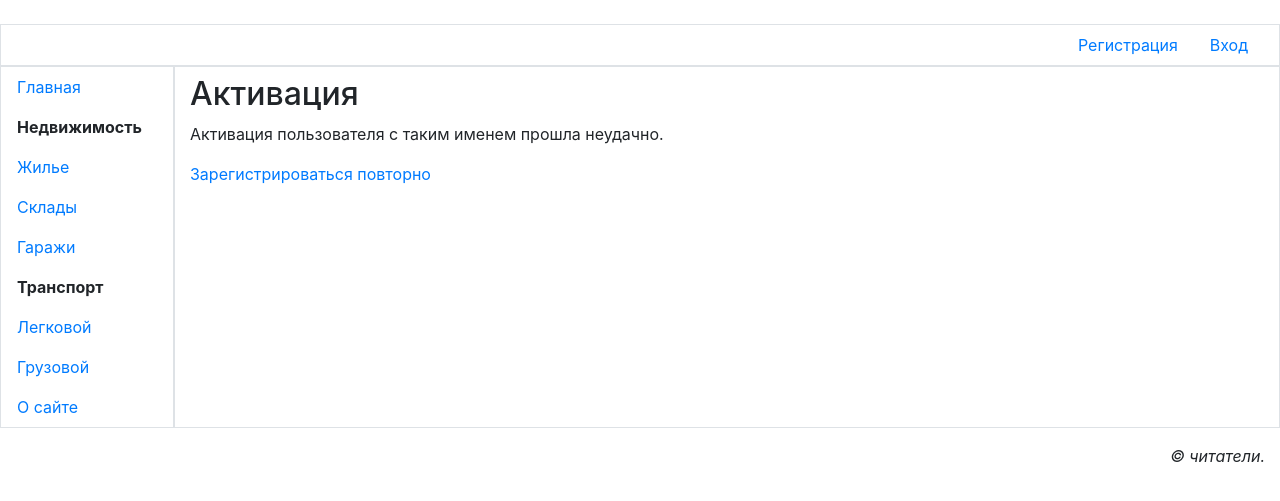
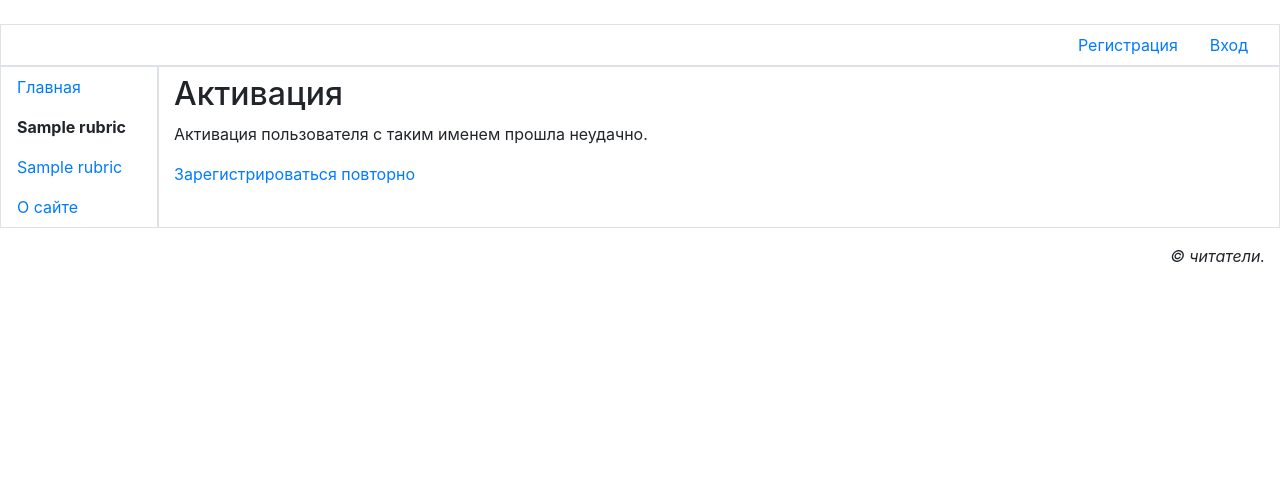
Before and after one commit to stas-andr/bboard, a Django app: page /accounts/register/activate/1/ in a window 1280 px wide. Shown: the part 115-616 px from the top of the page. Run offline with Django 3.2, Linux system fonts and the light colour scheme; tables that the repository leaves empty hold one stand-in row (values such as "Sample post"); some libraries are stand-ins or nearby versions.

Commit message:
добавлен вывод рубрик

```diff
--- a/bboard/settings.py
+++ b/bboard/settings.py
@@ -65,6 +65,7 @@ TEMPLATES = [
                 'django.template.context_processors.request',
                 'django.contrib.auth.context_processors.auth',
                 'django.contrib.messages.context_processors.messages',
+                'main.middlewares.bboard_context_processor',
             ],
         },
     },
--- /dev/null
+++ b/main/middlewares.py
@@ -0,0 +1,6 @@
+from .models import SubRubric
+
+def bboard_context_processor(request):
+    context = {}
+    context['rubrics'] = SubRubric.objects.all()
+    return context
--- a/main/templates/layout/basic.html
+++ b/main/templates/layout/basic.html
@@ -41,17 +41,16 @@
         <nav class="col-md-auto nav flex-column border">
             <a class="nav-link root"
                href="{% url 'main:index' %}">Главная</a>
+            {% for rubric in rubrics %}
+            {% ifchanged rubric.super_rubric.pk %}
             <span class="nav-link root font-weight-bold">
-                Недвижимость
+                {{ rubric.super_rubric.name }}
             </span>
-            <a class="nav-link" href="#">Жилье</a>
-            <a class="nav-link" href="#">Склады</a>
-            <a class="nav-link" href="#">Гаражи</a>
-            <span class="nav-link root font-weight-bold" href="#">
-                Транспорт
-            </span>
-            <a class="nav-link" href="#">Легковой</a>
-            <a class="nav-link" href="#">Грузовой</a>
+            {% endifchanged %}
+            <a class="nav-link" href="{% url 'main:by_rubric' pk=rubric.pk %}">
+                {{ rubric.name }}
+            </a>
+            {% endfor %}
             <a class="nav-link root" href="{% url 'main:other' page='about' %}">О сайте</a>
         </nav>
         <section class="col border py-2">
--- a/main/urls.py
+++ b/main/urls.py
@@ -5,6 +5,7 @@ from .views import BBLoginView, BBLogoutView, profile
 from .views import ChangeUserInfoView, BBPasswordChangeView, BBPasswordResetView, BBPassrordResetConfirmView
 from .views import RegisterUserView, RegisterDoneView
 from .views import user_activate, DeleteUserView
+from .views import by_rubric
 
 app_name = 'main'
 urlpatterns = [
@@ -25,6 +26,7 @@ urlpatterns = [
     path('accounts/register/', RegisterUserView.as_view(),
          name='register'),
     path('accounts/login/', BBLoginView.as_view(), name='login'),
+    path('<int:pk>', by_rubric, name='by_rubric'),
     path('<str:page>/', other_page, name='other'),
     path('', index, name='index')
 ]
--- a/main/views.py
+++ b/main/views.py
@@ -117,3 +117,6 @@ class BBPasswordResetView(PasswordResetView):
 class BBPassrordResetConfirmView(PasswordResetConfirmView):
     template_name = 'main/password_reset_confirm.html'
     success_url = reverse_lazy('main:profile')
+
+def by_rubric(request, pk):
+    pass
```
Also changed, not shown: 1 other file.
